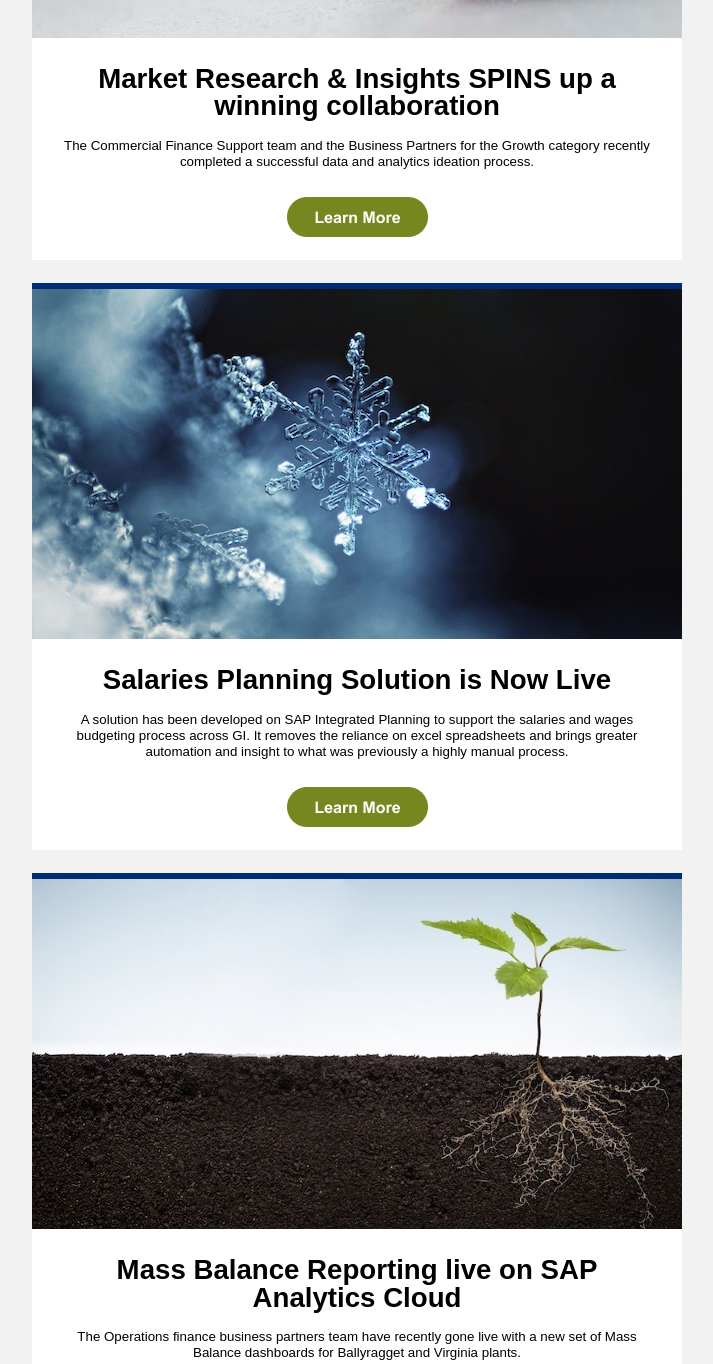
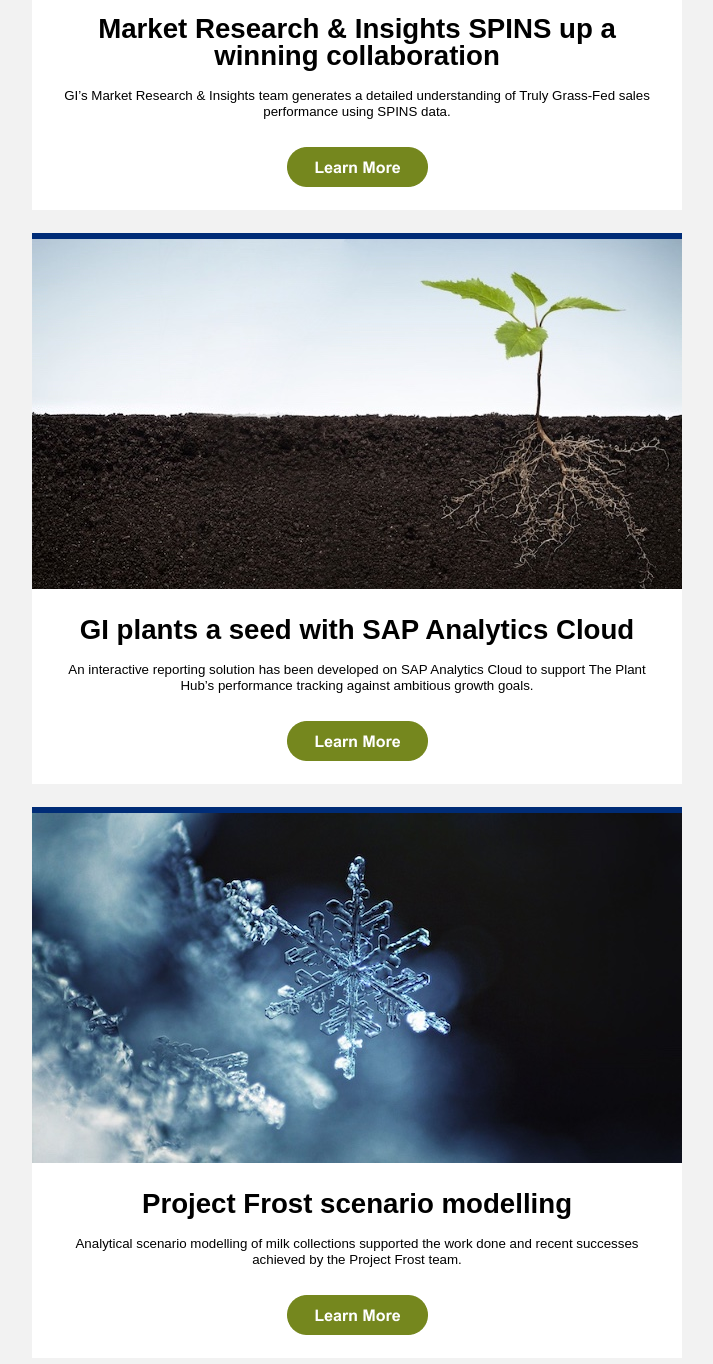
Before and after one commit to Glanbia/Resources, a plain HTML site: page newsletter/02-feb22-gbsgi-bidata-newsletter.html in a window 1280 px wide. Shown: the part 1120-2484 px from the top of the page, without its empty margins (283-996 px from the left). Drawn offline with Linux system fonts and the light colour scheme.

Commit message:
Update 02-feb22-gbsgi-bidata-newsletter.html

```diff
--- a/newsletter/02-feb22-gbsgi-bidata-newsletter.html
+++ b/newsletter/02-feb22-gbsgi-bidata-newsletter.html
@@ -133,7 +133,7 @@
               <td>
                 <!-- Changing the link here will change the banner of the hero section of this newsletter. Recommended dimensions: 600x250 pixels-->
                 <img
-                  src="https://raw.githubusercontent.com/Glanbia/Resources/main/newsletter/img/global/gbsgi-bidata-hero-02.jpg"
+                  src="https://raw.githubusercontent.com/Glanbia/Resources/main/newsletter/img/global/gbsgi-bidata-hero-alt.jpg"
                 />
               </td>
             </tr>
@@ -224,9 +224,7 @@
                 >
                   <!-- Change the copy text on Article 1-->
 
-                  The Commercial Finance Support team and the Business Partners
-                  for the Growth category recently completed a successful data
-                  and analytics ideation process.
+                  GI’s Market Research & Insights team generates a detailed understanding of Truly Grass-Fed sales performance using SPINS data.
                 </p>
               </td>
             </tr>
@@ -278,7 +276,7 @@
               <td style="border-top: 6px solid #002c77">
                 <img
                   alt="Article 2"
-                  src="https://raw.githubusercontent.com/Glanbia/Resources/main/newsletter/img/cards/02_feb/gbsgi-bidata-card-2.jpg"
+                  src="https://raw.githubusercontent.com/Glanbia/Resources/main/newsletter/img/cards/02_feb/gbsgi-bidata-card-3.jpg"
                 />
 
                 <!-- Change the link above to change the image on the 2nd article on the newsletter. Recommended dimensions: 650x350 pixels-->
@@ -302,7 +300,7 @@
                 >
                   <!-- Change the header text on Article 2-->
 
-                  Salaries Planning Solution is Now Live
+                  GI plants a seed with SAP Analytics Cloud
                 </h1>
                 <br />
                 <p
@@ -316,11 +314,7 @@
                 >
                   <!-- Change the copy text on Article 2-->
 
-                  A solution has been developed on SAP Integrated Planning to
-                  support the salaries and wages budgeting process across GI. It
-                  removes the reliance on excel spreadsheets and brings greater
-                  automation and insight to what was previously a highly manual
-                  process.
+                 An interactive reporting solution has been developed on SAP Analytics Cloud to support The Plant Hub’s performance tracking against ambitious growth goals.
                 </p>
               </td>
             </tr>
@@ -372,7 +366,7 @@
               <td style="border-top: 6px solid #002c77">
                 <img
                   alt="Article 3"
-                  src="https://raw.githubusercontent.com/Glanbia/Resources/main/newsletter/img/cards/02_feb/gbsgi-bidata-card-3.jpg"
+                  src="https://raw.githubusercontent.com/Glanbia/Resources/main/newsletter/img/cards/02_feb/gbsgi-bidata-card-2.jpg"
                 />
 
                 <!-- Change the link above to change the image on the 3rd article on the newsletter. Recommended dimensions: 650x350 pixels-->
@@ -396,7 +390,7 @@
                 >
                   <!-- Change the header text on Article 3-->
 
-                  Mass Balance Reporting live on SAP Analytics Cloud
+                  Project Frost scenario modelling
                 </h1>
                 <br />
                 <p
@@ -410,9 +404,7 @@
                 >
                   <!-- Change the copy text on Article 3-->
 
-                  The Operations finance business partners team have recently
-                  gone live with a new set of Mass Balance dashboards for
-                  Ballyragget and Virginia plants.
+                  Analytical scenario modelling of milk collections supported the work done and recent successes achieved by the Project Frost team.
                 </p>
               </td>
             </tr>
```
